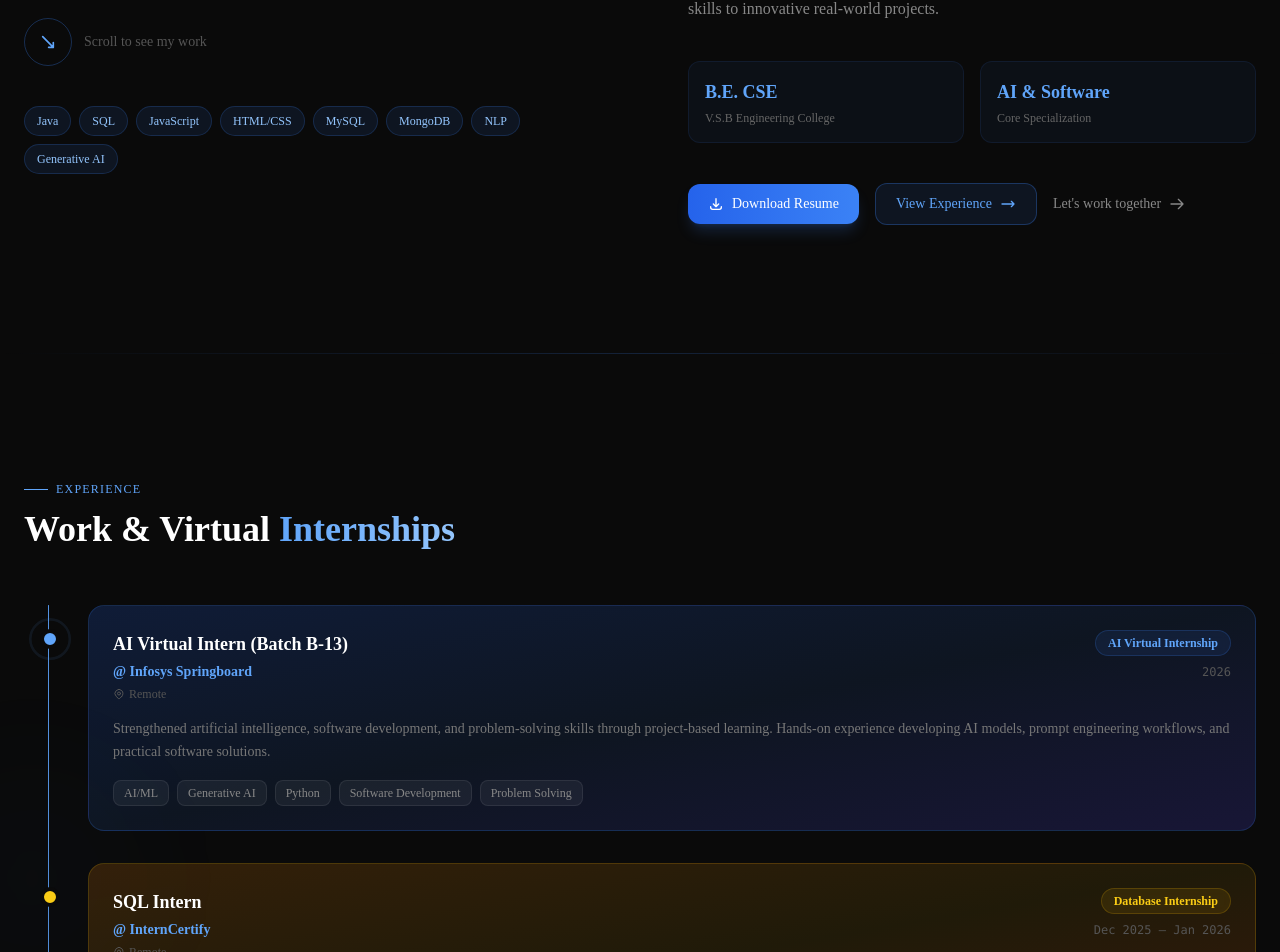
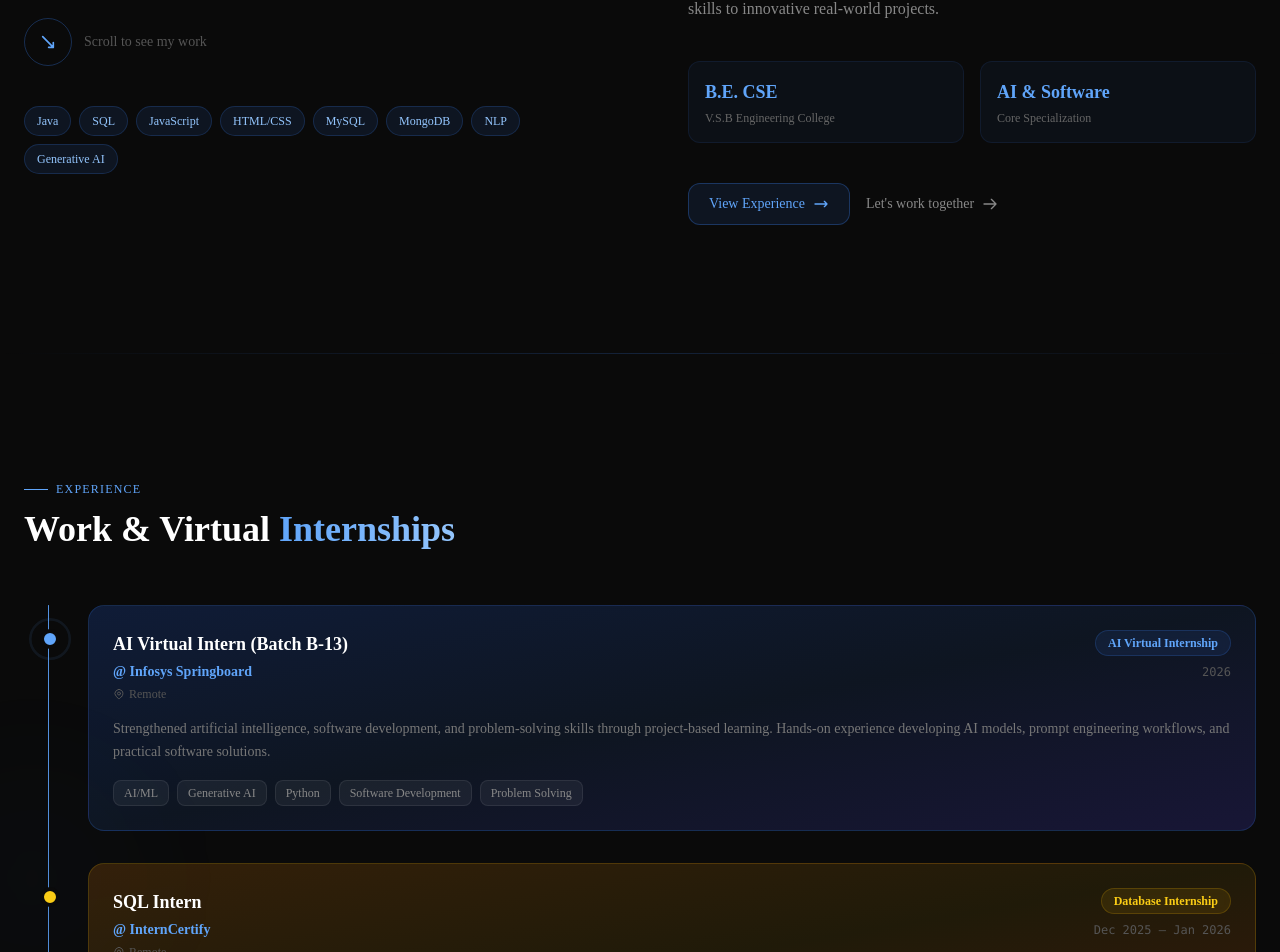
Before and after one commit to KABI1212/Kabilesh-Portfolio, a Next.js app: page / in a window 1280 px wide. Shown: the part 1123-2075 px from the top of the page. Built offline with nearby package versions, Linux system fonts and the light colour scheme; a web font is replaced by a local one.

Commit message:
fix: remove Download Resume from about section CTA and add smooth scroll handlers

```diff
--- a/components/About.tsx
+++ b/components/About.tsx
@@ -190,23 +190,17 @@ export default function About() {
               whileInView={{ opacity: 1, y: 0 }}
               viewport={{ once: true }}
               transition={{ duration: 0.5, delay: 0.75 }}
-              className="flex flex-wrap items-center gap-4 pt-2"
+              className="flex flex-wrap items-center gap-4 pt-2 relative z-20"
             >
               <a
-                href="/Kabilesh_K_Resume.pdf"
-                download="Kabilesh_K_Resume.pdf"
-                target="_blank"
-                rel="noopener noreferrer"
-                className="inline-flex items-center gap-2 px-5 py-2.5 rounded-xl bg-gradient-to-r from-blue-600 to-blue-500 text-white font-medium text-sm hover:from-blue-500 hover:to-cyan-400 transition-all shadow-lg shadow-blue-500/20 group"
-              >
-                <svg className="w-4 h-4 text-white" fill="none" stroke="currentColor" viewBox="0 0 24 24">
-                  <path strokeLinecap="round" strokeLinejoin="round" strokeWidth={2} d="M4 16v1a3 3 0 003 3h10a3 3 0 003-3v-1m-4-4l-4 4m0 0l-4-4m4 4V4" />
-                </svg>
-                Download Resume
-              </a>
-              <a
                 href="#experience"
-                className="inline-flex items-center gap-2 px-5 py-2.5 rounded-xl bg-blue-500/10 border border-blue-500/30 text-blue-400 text-sm font-medium hover:bg-blue-500/20 hover:border-blue-400 transition-all group"
+                onClick={(e) => {
+                  e.preventDefault()
+                  const el = document.getElementById('experience')
+                  if (el) el.scrollIntoView({ behavior: 'smooth' })
+                  else window.location.hash = 'experience'
+                }}
+                className="inline-flex items-center gap-2 px-5 py-2.5 rounded-xl bg-blue-500/10 border border-blue-500/30 text-blue-400 text-sm font-medium hover:bg-blue-500/20 hover:border-blue-400 transition-all cursor-pointer group"
               >
                 View Experience
                 <svg
@@ -225,7 +219,13 @@ export default function About() {
               </a>
               <a
                 href="#contact"
-                className="inline-flex items-center gap-2 text-[#888] text-sm font-medium hover:text-white transition-colors group"
+                onClick={(e) => {
+                  e.preventDefault()
+                  const el = document.getElementById('contact')
+                  if (el) el.scrollIntoView({ behavior: 'smooth' })
+                  else window.location.hash = 'contact'
+                }}
+                className="inline-flex items-center gap-2 text-[#888] text-sm font-medium hover:text-white transition-colors cursor-pointer group"
               >
                 Let&apos;s work together
                 <svg
```
